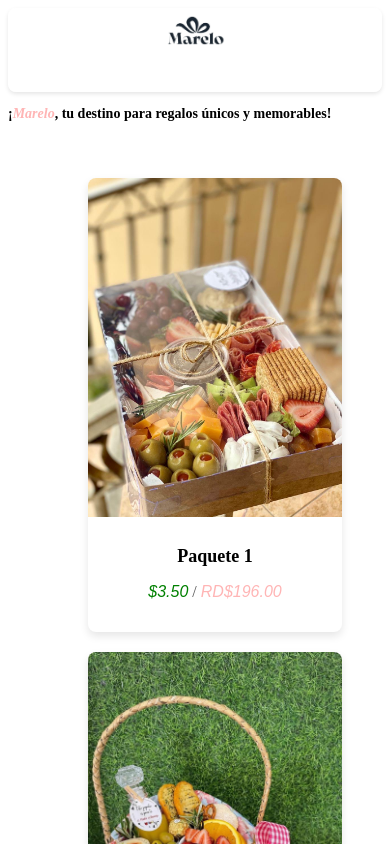
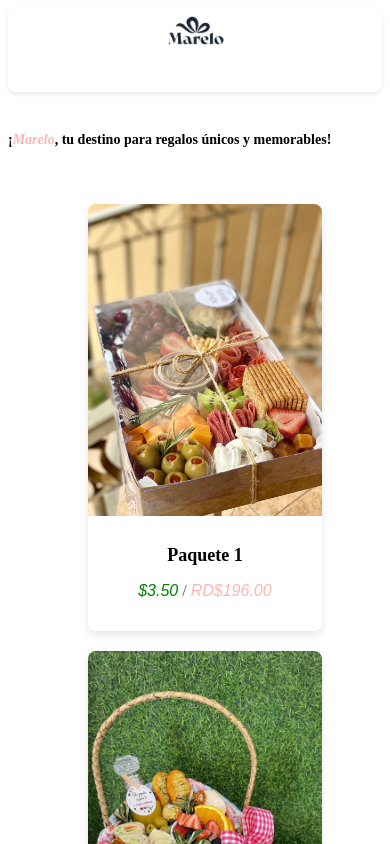
Before and after one commit to vilarj/marelo, an Angular app: page /home in a window 390 px wide. Shown: the top 844 px of the page. Built offline with nearby package versions, Linux system fonts and the light colour scheme.

Commit message:
Centering elements

```diff
--- a/src/app/menu/menu.component.css
+++ b/src/app/menu/menu.component.css
@@ -3,7 +3,9 @@
   flex-wrap: wrap;
   gap: 20px;
   justify-content: center;
+  align-items: center;
   padding: 40px;
+  width: 70%;
 }
 
 .menu-item {
--- a/src/app/slogan/slogan.component.css
+++ b/src/app/slogan/slogan.component.css
@@ -33,6 +33,8 @@
   .slogan-text {
     font-size: 18px;
     width: 100%;
+    margin-top: 20px;
+    padding-top: 20px;
   }
 
   @media (max-width: 400px) {
```
